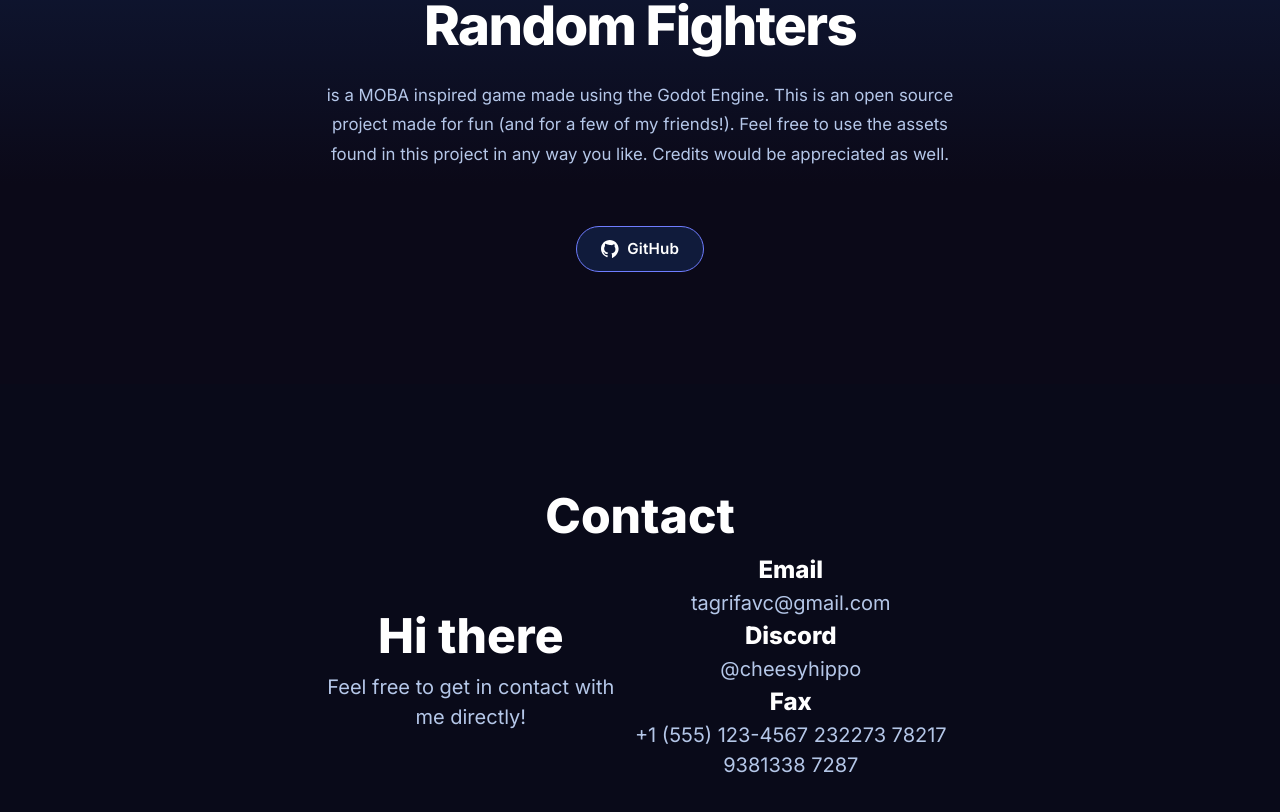
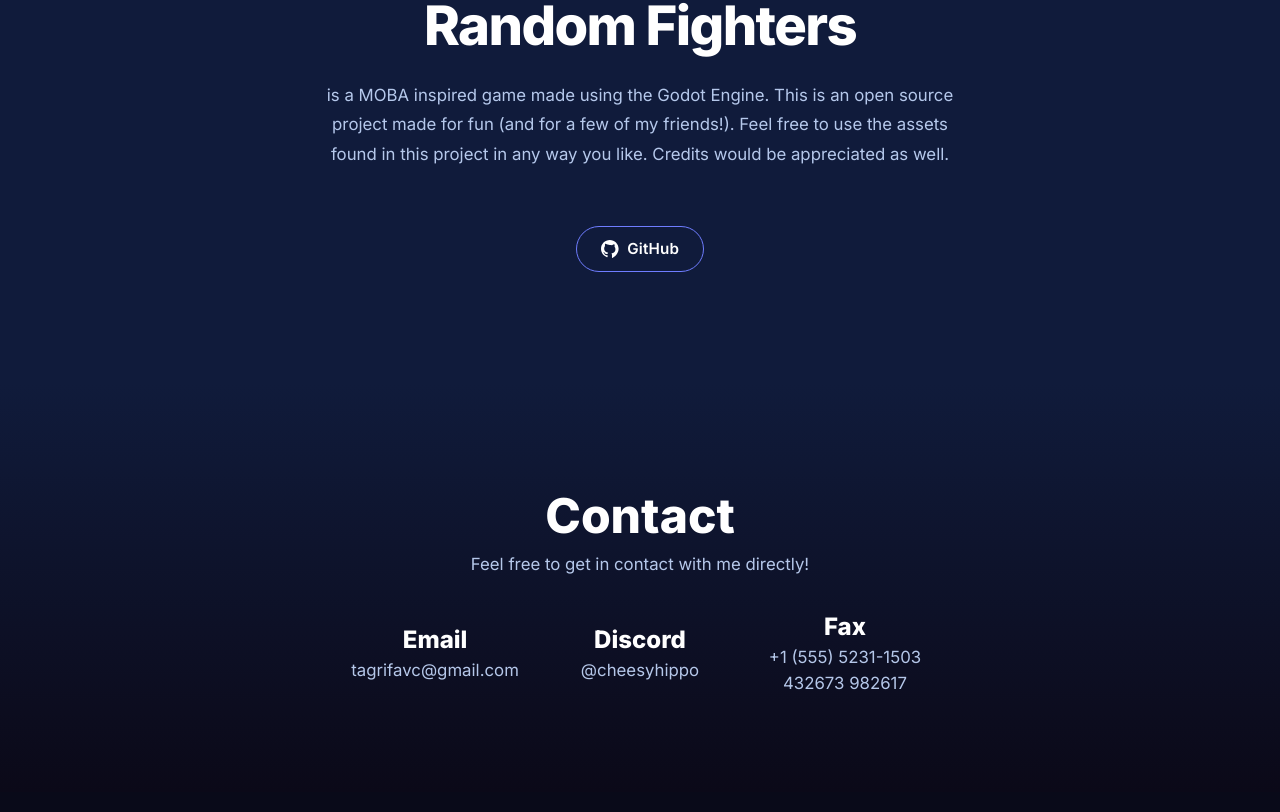
Before and after one commit to HippoBoi/rf-web-page, a React (Vite) app: page / in a window 1280 px wide. Shown: the part 1723-2535 px from the top of the page. Built offline with nearby package versions, Linux system fonts and the light colour scheme.

Commit message:
remake contact section

```diff
--- a/src/components/AboutSection.css
+++ b/src/components/AboutSection.css
@@ -7,7 +7,7 @@
   background: linear-gradient(
     180deg,
     var(--color-secondary, #0d4a78) 0%,
-    var(--color-primary, #071126) 60%
+    var(--color-secondary, #071126) 60%
   );
 }
 
--- a/src/components/ContactSection.css
+++ b/src/components/ContactSection.css
@@ -2,6 +2,11 @@
   width: 100%;
   padding: 6rem 1.5rem;
   margin-bottom: 5rem;
+  background: linear-gradient(
+    180deg,
+    var(--color-secondary, #0d4a78) 0%,
+    var(--color-primary, #071126) 100%
+  )
 }
 
 .contact-column-container {
@@ -12,16 +17,27 @@
 }
 
 .contact-container {
-  max-width: 50%;
+  display: flex;
+  flex-direction: column;
+  align-items: center;
+  margin: 0 auto;
+  justify-content: center;
+  gap: 2rem;
+}
+
+.contact-info-container {
+  width: min(70vw, 100%);
   display: flex;
   flex-direction: row;
   align-items: center;
   margin: 0 auto;
   justify-content: center;
+  justify-items: center;
+  gap: 1rem;
 }
+
 .contact-texts {
-  min-width: 300px;
-  max-width: 900px;
+  min-width: 0;
   display: flex;
   flex-direction: column;
   align-items: center;
@@ -29,19 +45,9 @@
   justify-content: center;
 }
 
-.contact-animate {
-  opacity: 0;
-  transform: translateY(28px);
-  transition: opacity 0.55s ease, transform 0.55s cubic-bezier(0.2, 0.9, 0.2, 1);
+.contact-info-container .contact-texts {
+  flex: 1 1 0;
 }
-
-.contact-animate.is-visible {
-  opacity: 1;
-  transform: translateY(0);
-}
-
-.contact-animate:nth-child(2) { transition-delay: 0.1s; }
-.contact-animate:nth-child(3) { transition-delay: 0.2s; }
 
 .contact-title {
   font-size: clamp(2rem, 5vw, 3rem);
@@ -64,8 +70,11 @@
 }
 
 .contact-description {
+  width: 100%;
   max-width: 520px;
-  font-size: 1.25rem;
+  font-size: 1.05rem;
   margin: 0;
   color: var(--muted, rgba(200, 220, 255, 0.9));
+  overflow-wrap: break-word;
+  word-break: break-word;
 }
--- a/src/components/ContactSection.tsx
+++ b/src/components/ContactSection.tsx
@@ -1,57 +1,37 @@
-import { useEffect, useRef } from "react";
 import "./ContactSection.css";
 
 const ContactSection = () => {
-  const sectionRef = useRef<HTMLDivElement>(null);
-
-  useEffect(() => {
-    const elements = sectionRef.current?.querySelectorAll<HTMLElement>(".contact-animate");
-    if (!elements) return;
-
-    const observer = new IntersectionObserver(
-      (entries) => {
-        entries.forEach((entry) => {
-          if (entry.isIntersecting) {
-            entry.target.classList.add("is-visible");
-          }
-        });
-      },
-      { threshold: 0.1 }
-    );
-
-    elements.forEach((el) => observer.observe(el));
-    return () => observer.disconnect();
-  }, []);
-
   return (
-    <section id="contact" className="contact-section contact-column-container" ref={sectionRef}>
+    <section id="contact" className="contact-section contact-column-container">
       <div className="contact-container">
         <div className="contact-texts">
-          <h2 className="contact-title contact-animate">Contact</h2>
-        </div>
-      </div>
-
-      <div className="contact-container">
-        <div className="contact-texts">
-          <h2 className="contact-title contact-animate">Hi there</h2>
-          <p className="contact-description contact-animate">
+          <h2 className="contact-title">Contact</h2>
+          <p className="contact-description">
             Feel free to get in contact with me directly!
           </p>
         </div>
 
+        <div className="contact-info-container">
           <div className="contact-texts">
-          <h2 className="contact-subtitle contact-animate">Email</h2>
-          <p className="contact-description contact-animate">
+            <h2 className="contact-subtitle">Email</h2>
+            <p className="contact-description">
               tagrifavc@gmail.com
             </p>
-          <h2 className="contact-subtitle contact-animate">Discord</h2>
-          <p className="contact-description contact-animate">
+          </div>
+
+          <div className="contact-texts">
+            <h2 className="contact-subtitle">Discord</h2>
+            <p className="contact-description">
               @cheesyhippo
             </p>
-          <h2 className="contact-subtitle contact-animate">Fax</h2>
-          <p className="contact-description contact-animate">
-            +1 (555) 123-4567 232273 78217 9381338 7287
+          </div>
+
+          <div className="contact-texts">
+            <h2 className="contact-subtitle">Fax</h2>
+            <p className="contact-description">
+              +1 (555) 5231-1503 432673 982617
             </p>
+          </div>
         </div>
       </div>
     </section>
```
Lines whose indentation alone changed are shown as unchanged.
